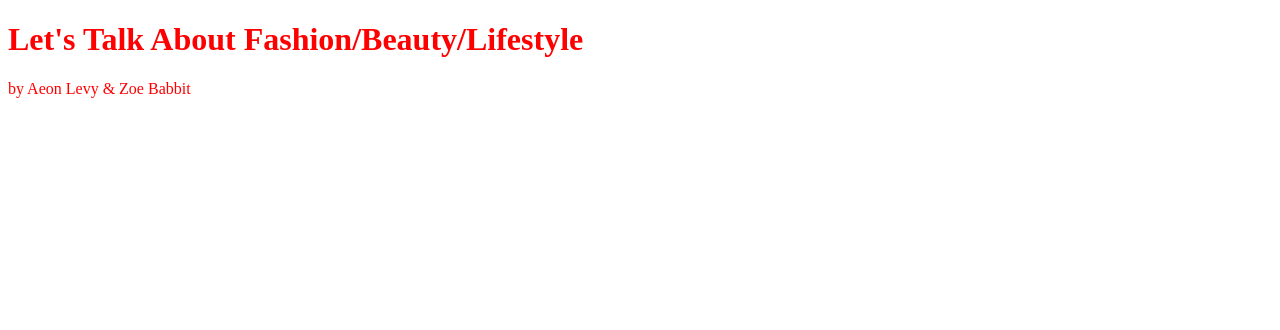
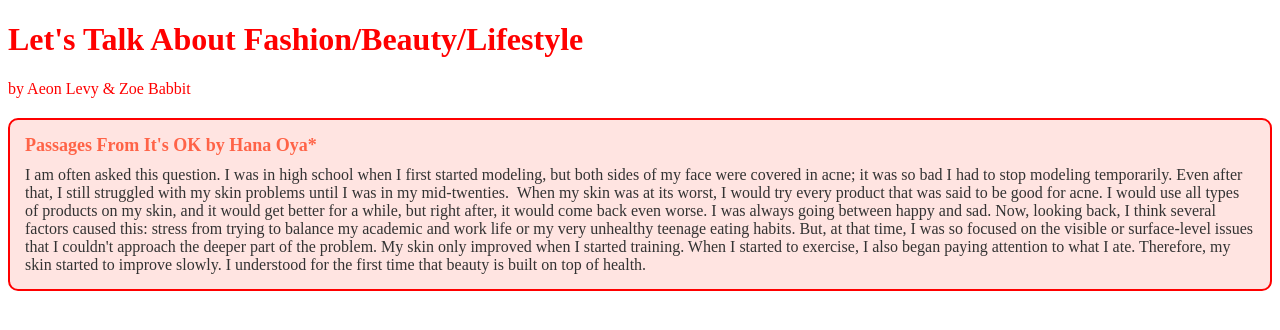
Before and after one commit to aeonlevy/LBJTranslations.github.io, a plain HTML site: page index.html in a window 1280 px wide. Drawn offline with Linux system fonts and the light colour scheme.

Commit message:
added new and fancy boarders to website

```diff
--- a/index.html
+++ b/index.html
@@ -9,10 +9,38 @@
       p {
         color: #FF0000;
       }
+
+      .passage-box {
+        border: 2px solid #FF0000;
+        padding: 15px;
+        margin: 20px 0;
+        background-color: #FFE4E1;
+        border-radius: 10px;
+      }
+      .passage-title {
+        font-weight: bold;
+        color: #FF6347;
+        margin-bottom: 10px;
+        font-size: 18px;
+      }
+      .passage-content {
+        font-size: 16px;
+        color: #333;
+      }
     </style>
   </head>
   <body>
     <h1>Let's Talk About Fashion/Beauty/Lifestyle</h1>
     <p>by Aeon Levy & Zoe Babbit</p>
+
+    <!-- Adding the passage -->
+    <div class="passage-box">
+      <div class="passage-title">Passages From It's OK by Hana Oya*</div>
+      <div class="passage-content">
+        I am often asked this question. I was in high school when I first started modeling, but both sides of my face were covered in acne; it was so bad I had to stop modeling temporarily. Even after that, I still struggled with my skin problems until I was in my mid-twenties.
+When my skin was at its worst, I would try every product that was said to be good for acne. I would use all types of products on my skin, and it would get better for a while, but right after, it would come back even worse. I was always going between happy and sad. Now, looking back, I think several factors caused this: stress from trying to balance my academic and work life or my very unhealthy teenage eating habits. But, at that time, I was so focused on the visible or surface-level issues that I couldn't approach the deeper part of the problem. My skin only improved when I started training. When I started to exercise, I also began paying attention to what I ate. Therefore, my skin started to improve slowly. I understood for the first time that beauty is built on top of health.
+
+      </div>
+    </div>
   </body>
 </html>
```
